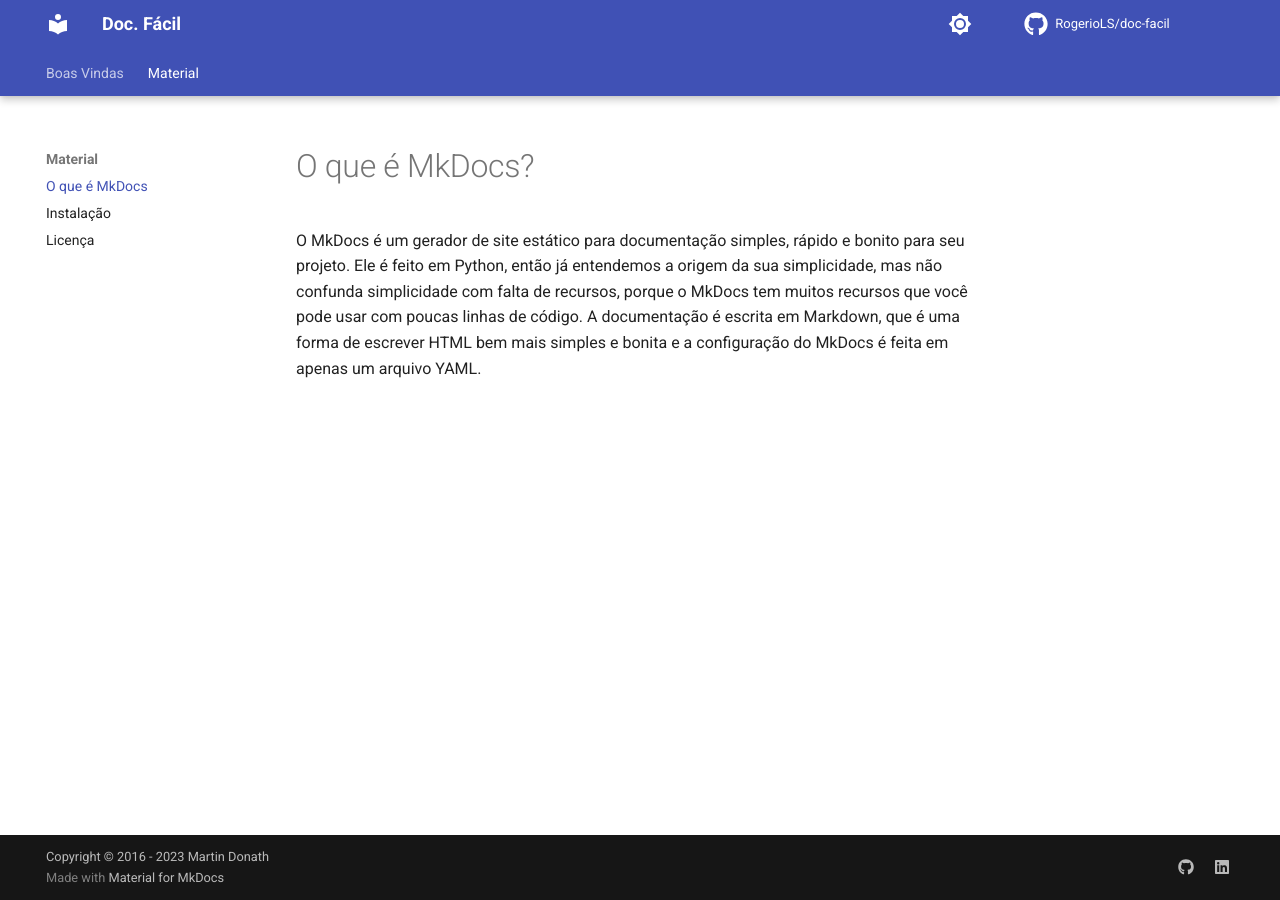
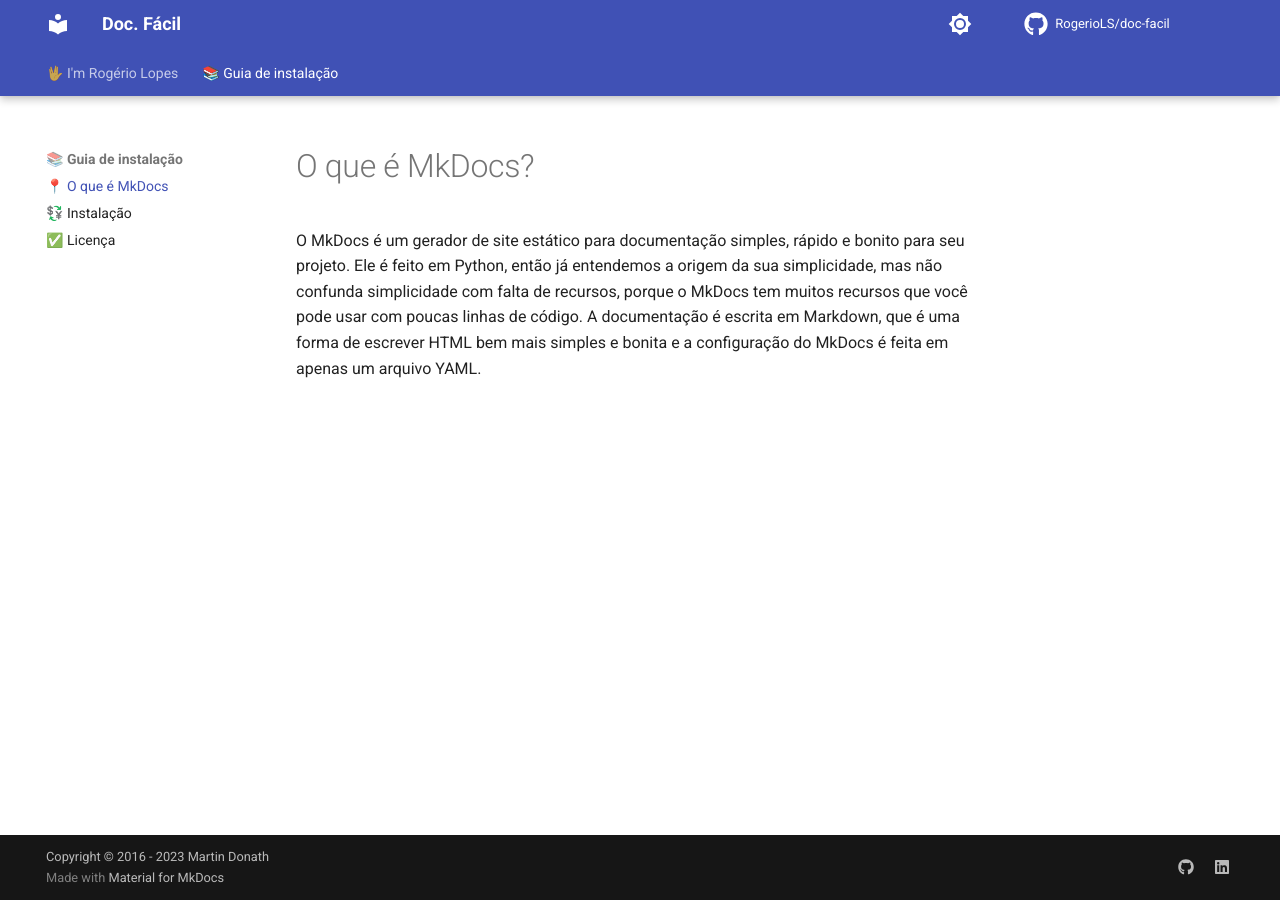
Before and after one commit to RogerioLS/doc-facil, an MkDocs documentation site: the page built from docs/oqueemkdocs.md, in a window 1280 px wide. Built offline with MkDocs 1.6.1 and Material for MkDocs 9.7.7, drawn with Linux system fonts in a browser that asks for light colours; comment, search, counter and statistics services are not loaded.

```diff
--- a/mkdocs.yml
+++ b/mkdocs.yml
@@ -9,11 +9,11 @@ repo_url: https://github.com/RogerioLS/doc-facil
 copyright: Copyright &copy; 2016 - 2023 Martin Donath
 
 nav:
-  - Boas Vindas: index.md
-  - Material:
-    - O que é MkDocs: oqueemkdocs.md
-    - Instalação: install.md
-    - Licença: licenca.md
+  - 🖖 I'm Rogério Lopes: index.md
+  - 📚 Guia de instalação:
+    - 📍 O que é MkDocs: oqueemkdocs.md
+    - 💱 Instalação: install.md
+    - ✅ Licença: licenca.md
 
 theme:
   name: 'material'
```
